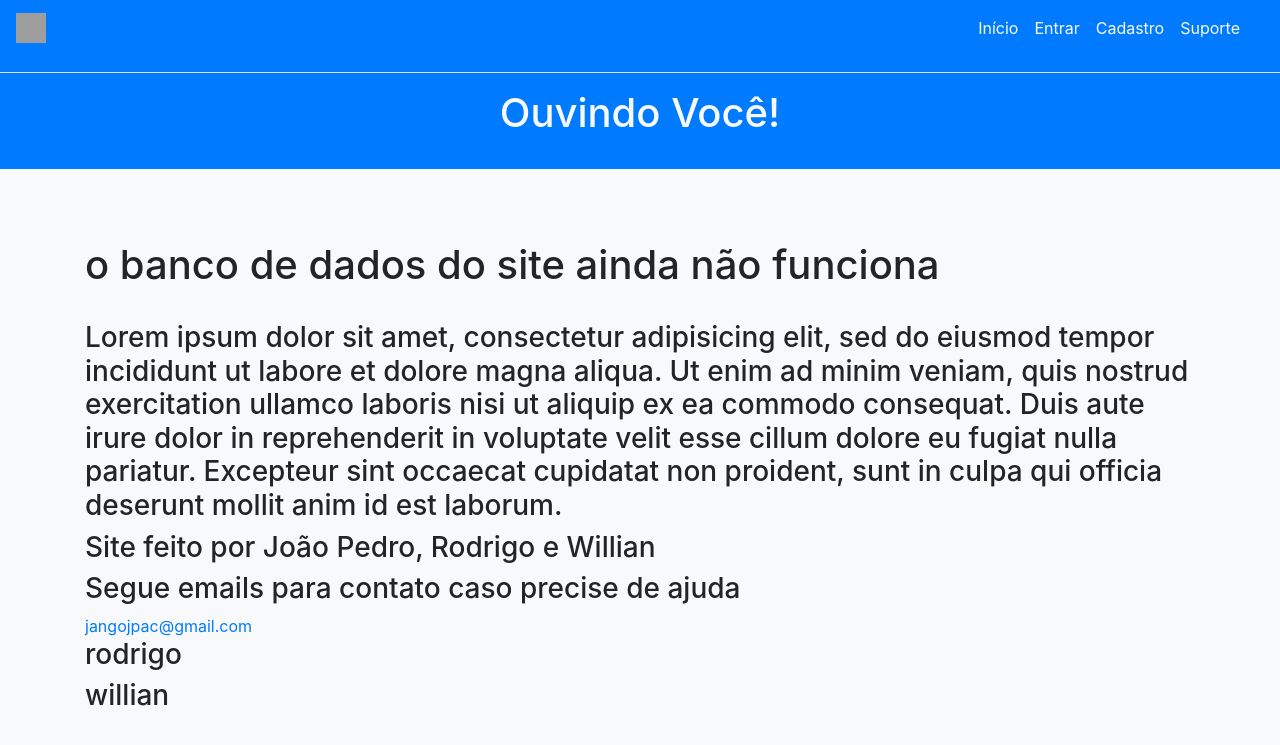
After one commit to Rodrigo41555557/TCC, a PHP site: page /suporte.php in a window 1280 px wide. The commit adds this page. Shown: the top 745 px of the page. Run offline with PHP 8.4, Linux system fonts and the light colour scheme; grey boxes are pictures that could not be loaded.

Commit message:
suporte adicionado

```diff
--- a/index.php
+++ b/index.php
@@ -1,7 +1,7 @@
 <!DOCTYPE html>
 <html lang="en">
 <head>
-    <title>Sistema de ouvidoria do lorem ipsum</title>
+    <title>Ouvindo Você!</title>
     <meta charset="utf-8">
     <meta name="viewport" content="width=device-width, initial-scale=1">
     <link rel="stylesheet" href="css/bootstrap.min.css">
--- a/login.php
+++ b/login.php
@@ -47,7 +47,7 @@
 <!DOCTYPE html>
 <html lang="en">
 <head>
-    <title>Sistema de ouvidoria do lorem ipsum</title>
+    <title>Ouvindo Você!</title>
     <meta charset="utf-8">
     <meta name="viewport" content="width=device-width, initial-scale=1">
     <link rel="stylesheet" href="css/bootstrap.min.css">
--- a/menu.php
+++ b/menu.php
@@ -44,7 +44,7 @@
 							}
 						?>
 				    	<li class="nav-item" >
-				    	    <a class="nav-link text-light" href="busca.php" >Suporte</a>
+				    	    <a class="nav-link text-light" href="suporte.php" >Suporte</a>
 				    	</li>
 				    	<li class="nav-item" >
 				    	    <a class="nav-link text-light" href="sobrenos.php" ></a>
@@ -61,7 +61,7 @@
 
 		<hr class="bg-light">
 		<div class="container bg-primary">
-			<h1 class="text-center  text-light">Sistema de ouvidorias do Lorem Ipsum</h1>
+			<h1 class="text-center  text-light">Ouvindo Você!</h1>
 		</div>
 		<br>
 </div>
--- /dev/null
+++ b/suporte.php
@@ -0,0 +1,32 @@
+<!DOCTYPE html>
+<html lang="en">
+<head>
+    <title>Ouvindo Você!</title>
+    <meta charset="utf-8">
+    <meta name="viewport" content="width=device-width, initial-scale=1">
+    <link rel="stylesheet" href="css/bootstrap.min.css">
+    <link rel="stylesheet" href="css/estilo.css">
+</head>
+<body class="bg-light">
+
+<?php include 'menu.php'; ?>
+
+<br><br><br>
+	<div class="container">
+		<h1>o banco de dados do site ainda não funciona</h1>
+		<br>
+		<h3>Lorem ipsum dolor sit amet, consectetur adipisicing elit, sed do eiusmod
+		tempor incididunt ut labore et dolore magna aliqua. Ut enim ad minim veniam,
+		quis nostrud exercitation ullamco laboris nisi ut aliquip ex ea commodo
+		consequat. Duis aute irure dolor in reprehenderit in voluptate velit esse
+		cillum dolore eu fugiat nulla pariatur. Excepteur sint occaecat cupidatat non
+		proident, sunt in culpa qui officia deserunt mollit anim id est laborum.</h3>
+		<h3>Site feito por João Pedro, Rodrigo e Willian</h3>
+		<h3>Segue emails para contato caso precise de ajuda</h3>
+		<h7><a href="#">jangojpac@gmail.com</a></h7>
+		<h3>rodrigo</h3>
+		<h3>willian</h3>
+
+	</div>
+</body>
+</html>
```
